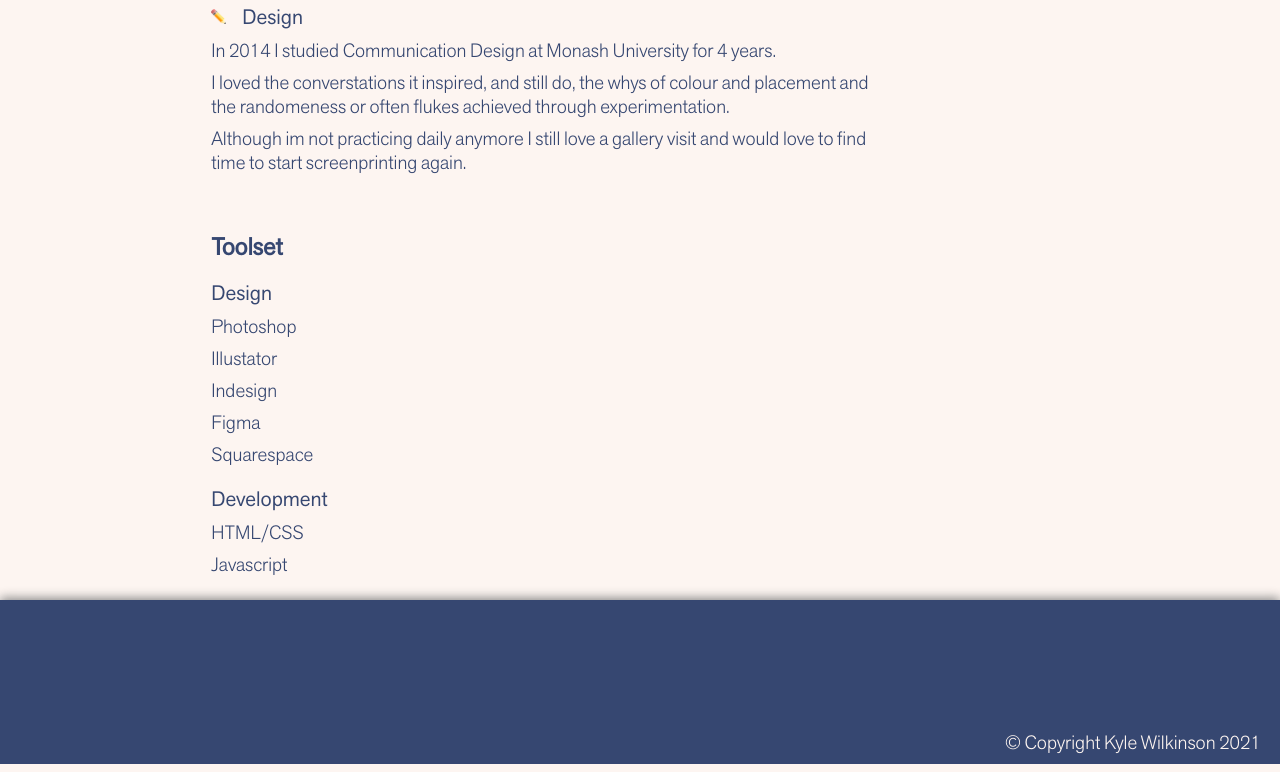
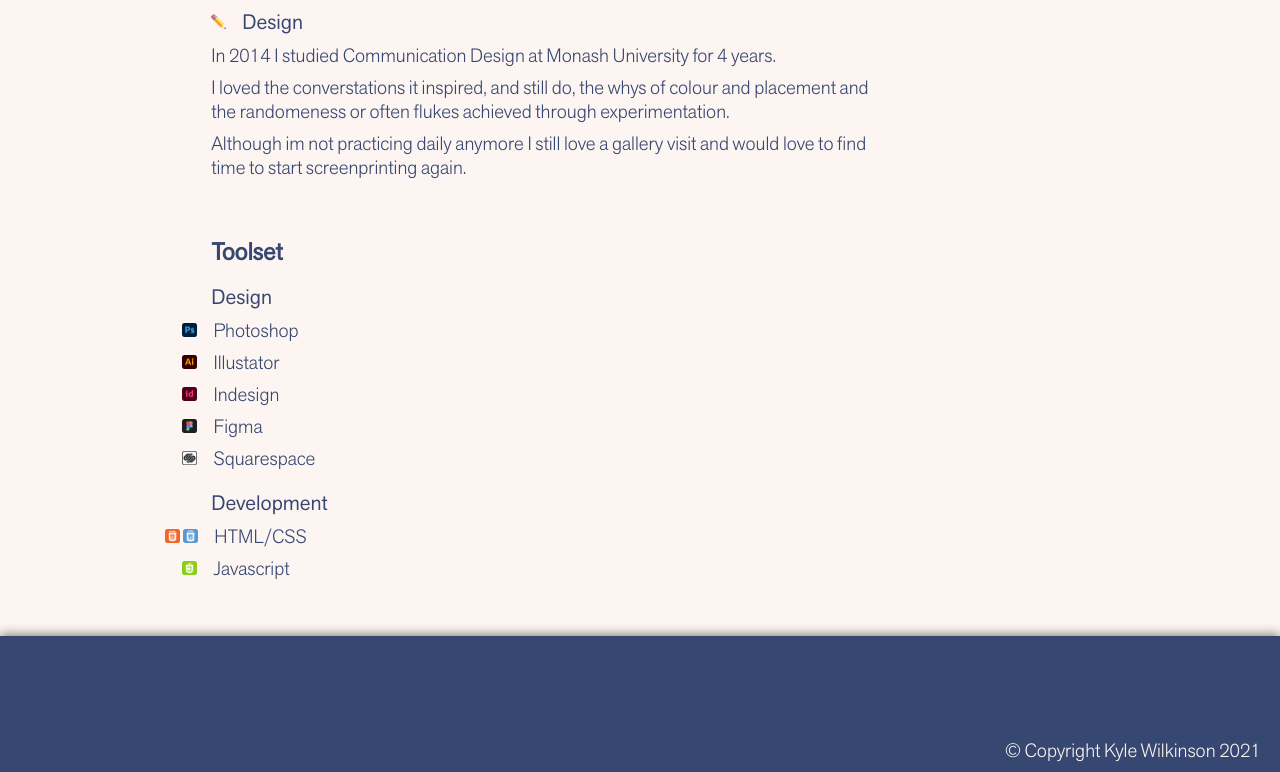
Before and after one commit to kwilki/PortfolioWebsite, a plain HTML site: page About.html in a window 1280 px wide. Shown: the part 1145-1917 px from the top of the page. Drawn offline with Linux system fonts and the light colour scheme.

Commit message:
added icons and more text

```diff
--- a/About.html
+++ b/About.html
@@ -57,16 +57,16 @@
         <h2>Toolset</h2>
         <p class="subheading">Design</p>
         <ul>
-            <li>Photoshop</li>
-            <li>Illustator</li>
-            <li>Indesign</li>
-            <li>Figma</li>
-            <li>Squarespace</li>
+            <li><img id="icon" src="./Images/Photoshop.png">Photoshop</li>
+            <li><img id="icon" src="./Images/Illustrator.png">Illustator</li>
+            <li><img id="icon" src="./Images/InDesign.png">Indesign</li>
+            <li><img id="icon" src="./Images/Figma.png">Figma</li>
+            <li><img id="icon" src="/Images/Squarespace.png">Squarespace</li>
         </ul>
         <p class="subheading">Development</p>
         <ul>
-          <li>HTML/CSS</li>
-          <li>Javascript</li>
+          <li id="two-icons"><img id="icon-no-gap" src="./Images/HTML5.png"><img id="icon" src="./Images/CSS3.png">HTML/CSS</li>
+          <li><img id="icon" src="./Images/Javascript.png">Javascript</li>
         </ul>
 
     </section>
--- a/css/About.css
+++ b/css/About.css
@@ -18,6 +18,25 @@
     /* font-weight: normal;
     font-style: normal; */
 }
+
+@media only screen and (max-width: 800px) {
+   section#intro {
+        grid-column-start: 1;
+        grid-column-end: 8;
+    }
+
+    #interests {
+        grid-column-start: 1;
+        grid-column-end: 8;
+    }
+
+    #toolset {
+        grid-column-start: 1;
+        grid-column-end: 8;
+    }
+  }
+
+
                         /* ///// INITIAL ///// */
 * {
     margin: 0;
@@ -109,8 +128,6 @@ section {
     grid-column-end: 6;
     width: 80%;
     max-width: 500px;
-    /* min-height: 100vh; */
-
 }
 
 h2 {
@@ -157,6 +174,7 @@ li {
     font-size: 1.2rem;
     padding-bottom: 0.5rem;
     list-style-type: none;
+    margin-left: -1.5em;
 }
 
 
@@ -169,6 +187,7 @@ footer {
     grid-column-end: 8;
     background-color: #364771;
     box-shadow: 0 -2px 10px #888888;
+    margin-top: 2em;
 }
 
 .copyright {
@@ -193,6 +212,16 @@ img#portrait {
     margin-right: 1em;
 }
 
+#icon-no-gap {
+    display: inline;
+    width: 15px;
+    margin-right: 0.2em;
+}
+
+#two-icons {
+    margin-left: -2.4em;
+}
+
 #icon-lrg {
     display: inline;
     width: 30px;
```
Also changed, not shown: Images/CSS3.png (added), Images/Figma.png (added), Images/HTML5.png (added), Images/Illustrator.png (added), Images/InDesign.png (added), Images/Javascript.png (added), Images/Photoshop.png (added), Images/Squarespace.png (added).
